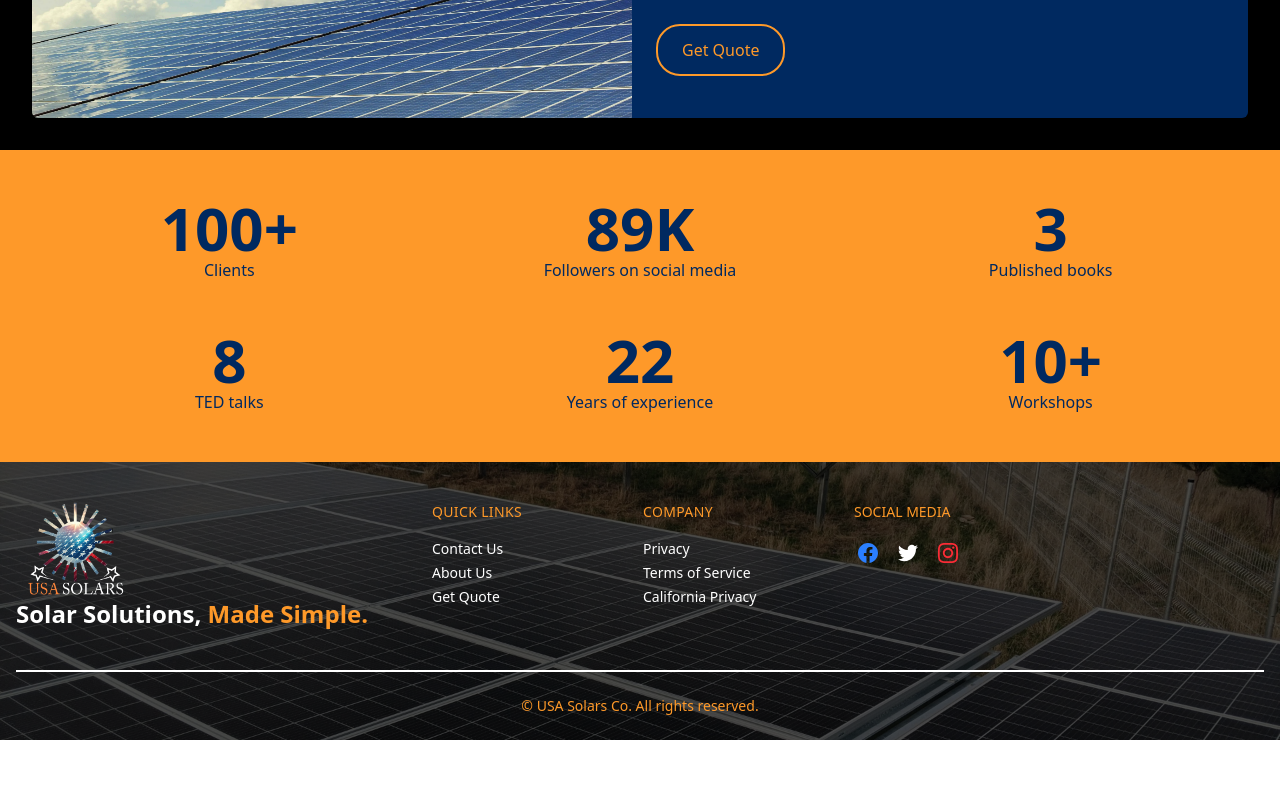
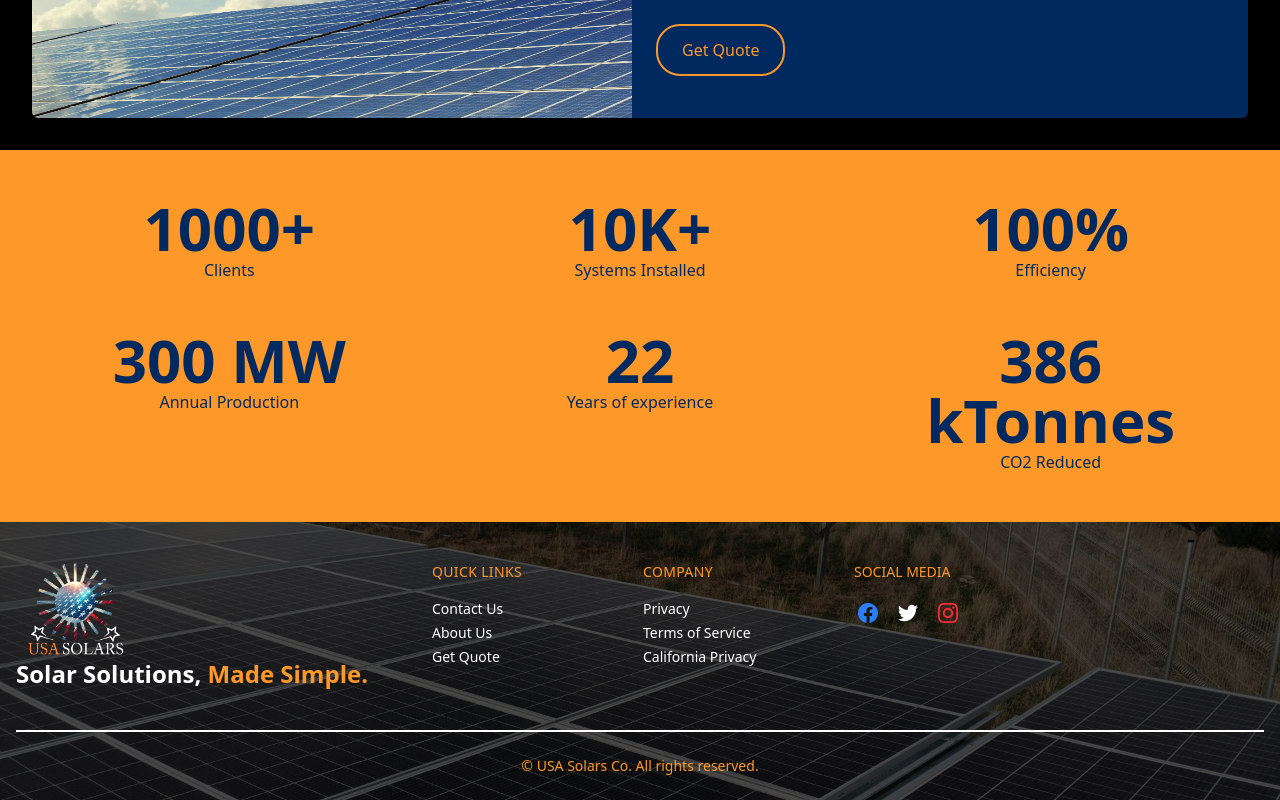
Before and after one commit to muhammadqaiser7777/Solar-Site, a React (Vite) app: page / in a window 1280 px wide. Shown: the part 1794-2594 px from the top of the page. Before the commit the page ends 2534 px from the top, so only its background shows below. Built offline with nearby package versions, Linux system fonts and the light colour scheme.

Commit message:
some updates

```diff
--- a/src/components/CompaniesSection.jsx
+++ b/src/components/CompaniesSection.jsx
@@ -1,12 +1,12 @@
 import React, { memo } from "react";
 
 const stats = [
-  { value: "100+", label: "Clients" },
-  { value: "89K", label: "Followers on social media" },
-  { value: "3", label: "Published books" },
-  { value: "8", label: "TED talks" },
+  { value: "1000+", label: "Clients" },
+  { value: "10K+", label: "Systems Installed" },
+  { value: "100%", label: "Efficiency" },
+  { value: "300 MW", label: "Annual Production" },
   { value: "22", label: "Years of experience" },
-  { value: "10+", label: "Workshops" },
+  { value: "386 kTonnes", label: "CO2 Reduced" },
 ];
 
 const CompaniesSection = memo(() => {
```
Also changed, not shown: 1 other file (tests, documents, lock files or other folders).
